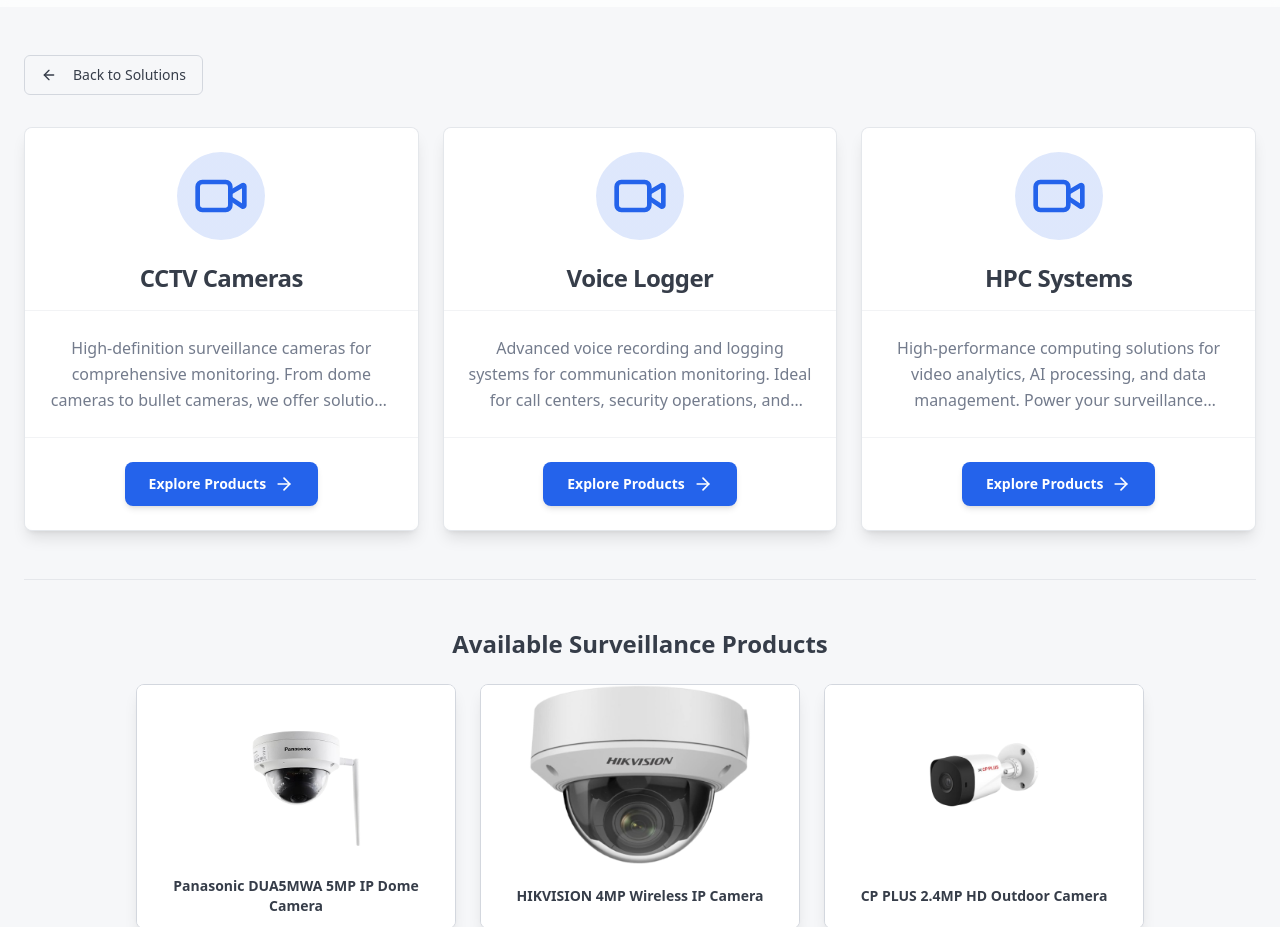
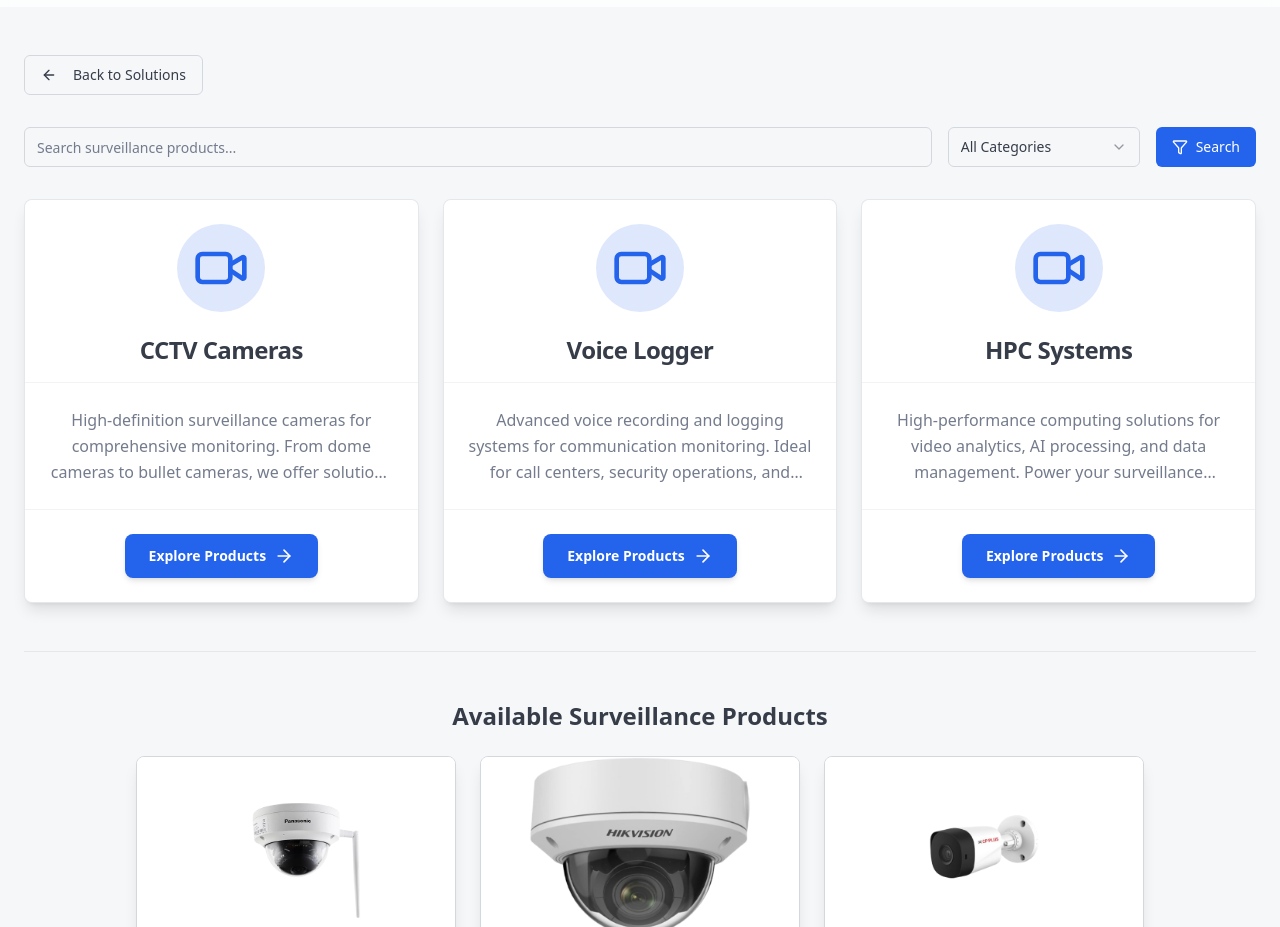
Before and after one commit to jishanpochi5544/gen2, a Next.js app: page /solutions/surveillance-systems in a window 1280 px wide. Shown: the part 1660-2587 px from the top of the page. Built offline with nearby package versions, Linux system fonts and the light colour scheme.

Commit message:
Fix surveillance systems page by converting to server component and adding client search component

```diff
--- a/src/app/solutions/surveillance-systems/page.tsx
+++ b/src/app/solutions/surveillance-systems/page.tsx
@@ -1,23 +1,14 @@
-"use client"
-
-import React, { Suspense } from 'react';
+import React from 'react';
 import { SurveillanceCategories } from "@/components/SurveillanceCategories";
+import { SurveillanceSearch } from "@/components/SurveillanceSearch";
 import { Button } from "@/components/ui/button";
-import { Input } from "@/components/ui/input";
 import Link from "next/link";
-import { ArrowLeft, Filter, ArrowRight, Video, CheckCircle, Building2, Settings, Users2, HelpCircle } from "lucide-react";
+import { ArrowLeft, ArrowRight, Video, CheckCircle, Building2, Settings, Users2, HelpCircle } from "lucide-react";
 import { ProductCard } from "@/components/ProductCard";
 import { products } from "@/lib/data";
-import {
-  Select,
-  SelectContent,
-  SelectItem,
-  SelectTrigger,
-  SelectValue,
-} from "@/components/ui/select";
 import { cn } from "@/lib/utils";
 import Image from "next/image";
-import { useRouter, useSearchParams } from "next/navigation";
+import { Metadata } from 'next';
 
 const surveillanceCategories = [
   "CCTV Cameras",
@@ -35,11 +26,18 @@
   "Command Control Room"
 ];
 
-function SurveillanceSystemsPageInner() {
-  const router = useRouter();
-  const searchParams = useSearchParams();
-  const query = searchParams.get('query') ?? '';
-  const category = searchParams.get('category');
+export const metadata: Metadata = {
+  title: 'Surveillance Systems | GenX Security',
+  description: 'Advanced surveillance solutions including CCTV cameras, voice loggers, and HPC systems for comprehensive security monitoring.',
+};
+
+interface SurveillanceSystemsPageProps {
+  searchParams: { query?: string; category?: string };
+}
+
+export default function SurveillanceSystemsPage({ searchParams }: SurveillanceSystemsPageProps) {
+  const query = searchParams.query ?? '';
+  const category = searchParams.category;
   const selectedCategory = category ? decodeURIComponent(category) : 'all';
 
   // Filter products for surveillance systems
@@ -219,6 +217,9 @@
             </Link>
           </Button>
 
+          {/* Search Component */}
+          <SurveillanceSearch />
+
           {/* Categories Section - Only show when no category is selected */}
           {selectedCategory === 'all' && (
             <div className="mb-12">
@@ -262,11 +263,3 @@
     </div>
   );
 }
-
-export default function SurveillanceSystemsPage() {
-  return (
-    <Suspense>
-      <SurveillanceSystemsPageInner />
-    </Suspense>
-  );
-}
--- /dev/null
+++ b/src/components/SurveillanceSearch.tsx
@@ -0,0 +1,79 @@
+"use client"
+
+import { useState } from 'react';
+import { useRouter, useSearchParams } from 'next/navigation';
+import { Button } from "@/components/ui/button";
+import { Input } from "@/components/ui/input";
+import { Filter } from "lucide-react";
+import {
+  Select,
+  SelectContent,
+  SelectItem,
+  SelectTrigger,
+  SelectValue,
+} from "@/components/ui/select";
+
+const surveillanceCategories = [
+  "CCTV Cameras",
+  "Voice Logger",
+  "HPC"
+];
+
+export function SurveillanceSearch() {
+  const router = useRouter();
+  const searchParams = useSearchParams();
+  const [query, setQuery] = useState(searchParams.get('query') ?? '');
+  const [category, setCategory] = useState(searchParams.get('category') ?? '');
+
+  const handleSearch = () => {
+    const params = new URLSearchParams();
+    if (query) params.set('query', query);
+    if (category) params.set('category', category);
+
+    const url = `/solutions/surveillance-systems${params.toString() ? `?${params.toString()}` : ''}`;
+    router.push(url);
+  };
+
+  const handleCategoryChange = (value: string) => {
+    setCategory(value);
+    const params = new URLSearchParams();
+    if (query) params.set('query', query);
+    if (value) params.set('category', value);
+
+    const url = `/solutions/surveillance-systems${params.toString() ? `?${params.toString()}` : ''}`;
+    router.push(url);
+  };
+
+  return (
+    <div className="flex flex-col sm:flex-row gap-4 mb-8">
+      <div className="flex-1">
+        <Input
+          placeholder="Search surveillance products..."
+          value={query}
+          onChange={(e) => setQuery(e.target.value)}
+          onKeyPress={(e) => e.key === 'Enter' && handleSearch()}
+          className="w-full"
+        />
+      </div>
+      <div className="w-full sm:w-48">
+        <Select value={category} onValueChange={handleCategoryChange}>
+          <SelectTrigger>
+            <SelectValue placeholder="All Categories" />
+          </SelectTrigger>
+          <SelectContent>
+            <SelectItem value="">All Categories</SelectItem>
+            {surveillanceCategories.map((cat) => (
+              <SelectItem key={cat} value={cat}>
+                {cat}
+              </SelectItem>
+            ))}
+          </SelectContent>
+        </Select>
+      </div>
+      <Button onClick={handleSearch} className="flex items-center gap-2">
+        <Filter className="h-4 w-4" />
+        Search
+      </Button>
+    </div>
+  );
+}
```
